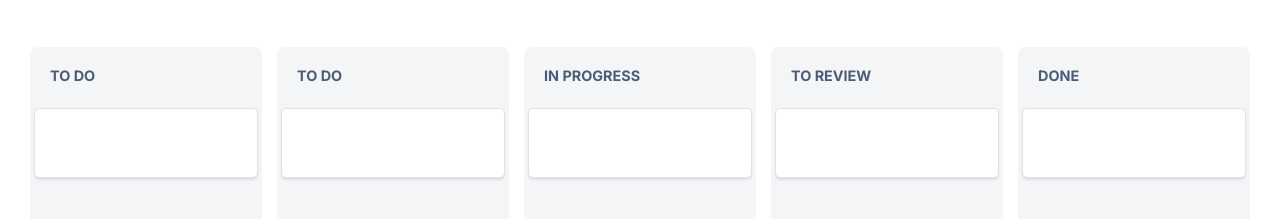
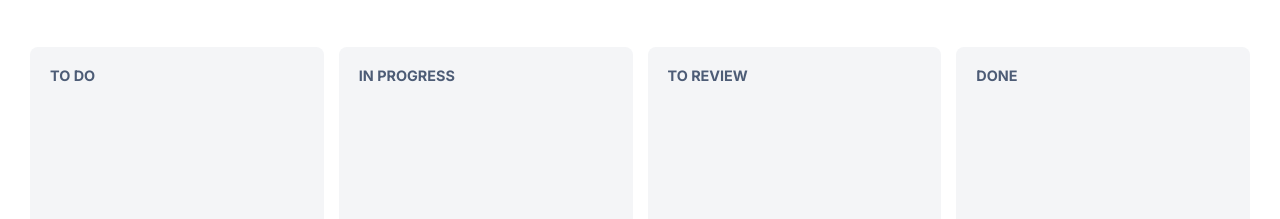
Before and after one commit to EduardoArauj0/Task-Board, a plain HTML site: page index.html in a window 1280 px wide. Shown: the part 97-316 px from the top of the page. Drawn offline with Linux system fonts and the light colour scheme.

Commit message:
fix: remover cards vazios e ajustar estrutura do HTML

```diff
--- a/index.html
+++ b/index.html
@@ -20,37 +20,26 @@
         <section class="columns">
             <section class="column">
                 <h2 class="column__title">TO DO</h2>
-                <section class="column__cards">
-                    <section class="card" draggable="true"></section>
-                </section>
-            </section>
 
-            <section class="column">
-                <h2 class="column__title">TO DO</h2>
-                <section class="column__cards">
-                    <section class="card" draggable="true"></section>
-                </section>
+                <section class="column__cards"></section>
             </section>
 
             <section class="column">
                 <h2 class="column__title">IN PROGRESS</h2>
-                <section class="column__cards">
-                    <section class="card" draggable="true"></section>
-                </section>
+
+                <section class="column__cards"></section>
             </section>
 
             <section class="column">
                 <h2 class="column__title">TO REVIEW</h2>
-                <section class="column__cards">
-                    <section class="card" draggable="true"></section>
-                </section>
+
+                <section class="column__cards"></section>
             </section>
 
             <section class="column">
                 <h2 class="column__title">DONE</h2>
-                <section class="column__cards">
-                    <section class="card" draggable="true"></section>
-                </section>
+
+                <section class="column__cards"></section>
             </section>
         </section>
     </main>
```
